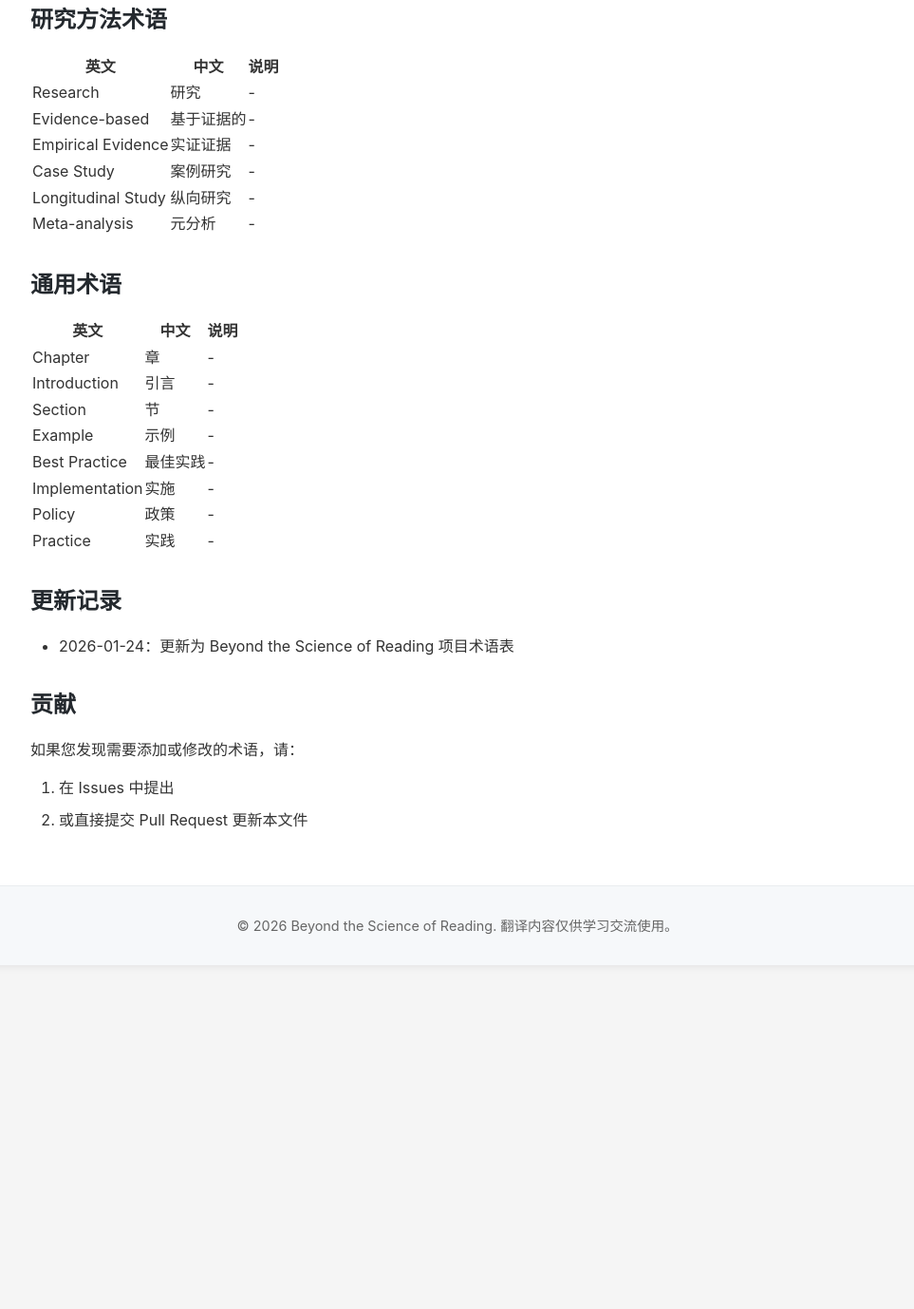
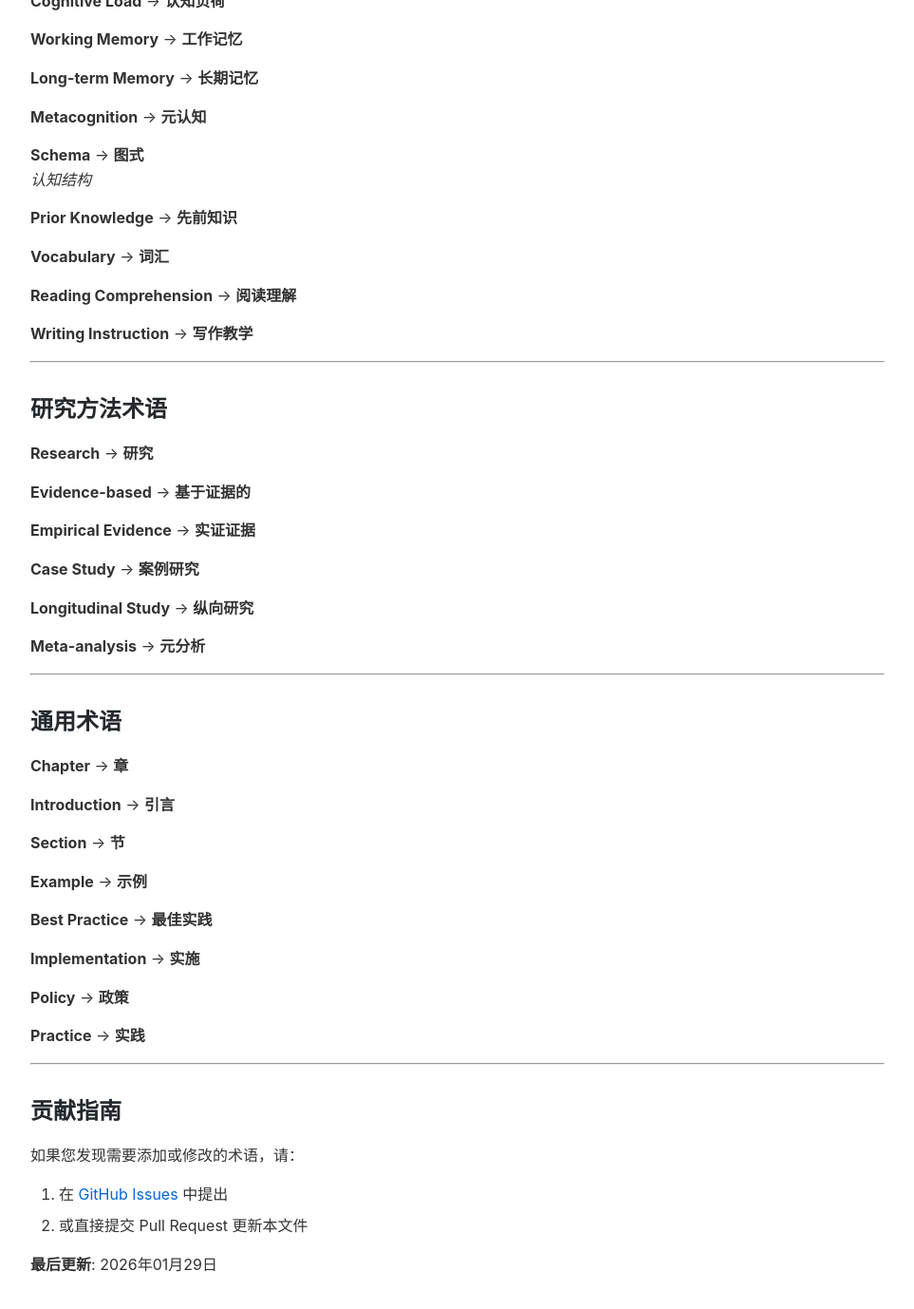
Before and after one commit to ShepherdWYQ/Beyond-the-Science-of-Reading, a Jekyll site: the page built from glossary.md, in a window 1280 px wide and 1400 px high, scrolled down 1647 px. Shown: the top 1378 px of the window at 95% size, without its empty margins (158-1121 px from the left). Built offline with Jekyll 4.4.1, drawn with Linux system fonts in a browser that asks for light colours; before the commit the page ends 2663 px from its top, so only the background shows below that; some of the changed text lies outside the part shown.

Commit message:
Fix UI issues: remove duplicate content, fix 404s, remove double titles, improve glossary spacing

```diff
--- a/SUMMARY.md
+++ b/SUMMARY.md
@@ -2,12 +2,10 @@
 layout: default
 title: 目录
 permalink: /SUMMARY.html
-hide_title: false
+hide_title: true
 ---
 
 # 目录
-
-* [Beyond the Science of Reading](chapters/Beyond-the-Science-of-Reading.html)
 
 ## 前言部分
 
--- a/glossary.md
+++ b/glossary.md
@@ -11,82 +11,128 @@
 
 ## 使用说明
 
-* 翻译时请优先使用本表中的术语翻译
-* 如果遇到新术语，请先在此表中添加后再使用
-* 保持术语翻译的一致性
+- 翻译时请优先使用本表中的术语翻译
+- 如果遇到新术语，请先在此表中添加后再使用
+- 保持术语翻译的一致性
+
+---
 
 ## 核心术语
 
-| 英文 | 中文 | 说明 |
-|------|------|------|
-| Science of Reading | 阅读科学 | - |
-| Science of Learning | 学习科学 | - |
-| Reading Wars | 阅读战争 | 关于阅读教学方法的辩论 |
-| Literacy Instruction | 读写教学 | - |
-| Reading Crisis | 阅读危机 | - |
-| Learning Crisis | 学习危机 | - |
-| Knowledge Gap | 知识差距 | - |
-| Background Knowledge | 背景知识 | - |
-| Content Knowledge | 内容知识 | - |
-| Domain Knowledge | 学科知识 | - |
-| Knowledge Building | 知识构建 | - |
-| Knowledge Network | 知识网络 | - |
-| Phonics | 自然拼读法 | - |
-| Whole Language | 全语言教学法 | - |
-| Decoding | 解码 | 阅读中的解码技能 |
-| Comprehension | 理解 | 阅读理解 |
-| Fluency | 流畅性 | 阅读流畅性 |
+**Science of Reading** → **阅读科学**
+
+**Science of Learning** → **学习科学**
+
+**Reading Wars** → **阅读战争**
+*关于阅读教学方法的辩论*
+
+**Literacy Instruction** → **读写教学**
+
+**Reading Crisis** → **阅读危机**
+
+**Learning Crisis** → **学习危机**
+
+**Knowledge Gap** → **知识差距**
+
+**Background Knowledge** → **背景知识**
+
+**Content Knowledge** → **内容知识**
+
+**Domain Knowledge** → **学科知识**
+
+**Knowledge Building** → **知识构建**
+
+**Knowledge Network** → **知识网络**
+
+**Phonics** → **自然拼读法**
+
+**Whole Language** → **全语言教学法**
+
+**Decoding** → **解码**
+*阅读中的解码技能*
+
+**Comprehension** → **理解**
+*阅读理解*
+
+**Fluency** → **流畅性**
+*阅读流畅性*
+
+---
 
 ## 教育术语
 
-| 英文 | 中文 | 说明 |
-|------|------|------|
-| Curriculum Design | 课程设计 | - |
-| Lesson Planning | 教学规划 | - |
-| Teaching Strategies | 教学策略 | - |
-| Instructional Design | 教学设计 | - |
-| Cognitive Science | 认知科学 | - |
-| Cognitive Load | 认知负荷 | - |
-| Working Memory | 工作记忆 | - |
-| Long-term Memory | 长期记忆 | - |
-| Metacognition | 元认知 | - |
-| Schema | 图式 | 认知结构 |
-| Prior Knowledge | 先前知识 | - |
-| Vocabulary | 词汇 | - |
-| Reading Comprehension | 阅读理解 | - |
-| Writing Instruction | 写作教学 | - |
+**Curriculum Design** → **课程设计**
+
+**Lesson Planning** → **教学规划**
+
+**Teaching Strategies** → **教学策略**
+
+**Instructional Design** → **教学设计**
+
+**Cognitive Science** → **认知科学**
+
+**Cognitive Load** → **认知负荷**
+
+**Working Memory** → **工作记忆**
+
+**Long-term Memory** → **长期记忆**
+
+**Metacognition** → **元认知**
+
+**Schema** → **图式**
+*认知结构*
+
+**Prior Knowledge** → **先前知识**
+
+**Vocabulary** → **词汇**
+
+**Reading Comprehension** → **阅读理解**
+
+**Writing Instruction** → **写作教学**
+
+---
 
 ## 研究方法术语
 
-| 英文 | 中文 | 说明 |
-|------|------|------|
-| Research | 研究 | - |
-| Evidence-based | 基于证据的 | - |
-| Empirical Evidence | 实证证据 | - |
-| Case Study | 案例研究 | - |
-| Longitudinal Study | 纵向研究 | - |
-| Meta-analysis | 元分析 | - |
+**Research** → **研究**
+
+**Evidence-based** → **基于证据的**
+
+**Empirical Evidence** → **实证证据**
+
+**Case Study** → **案例研究**
+
+**Longitudinal Study** → **纵向研究**
+
+**Meta-analysis** → **元分析**
+
+---
 
 ## 通用术语
 
-| 英文 | 中文 | 说明 |
-|------|------|------|
-| Chapter | 章 | - |
-| Introduction | 引言 | - |
-| Section | 节 | - |
-| Example | 示例 | - |
-| Best Practice | 最佳实践 | - |
-| Implementation | 实施 | - |
-| Policy | 政策 | - |
-| Practice | 实践 | - |
+**Chapter** → **章**
 
-## 更新记录
+**Introduction** → **引言**
 
-* 2026-01-24：更新为 Beyond the Science of Reading 项目术语表
+**Section** → **节**
 
-## 贡献
+**Example** → **示例**
+
+**Best Practice** → **最佳实践**
+
+**Implementation** → **实施**
+
+**Policy** → **政策**
+
+**Practice** → **实践**
+
+---
+
+## 贡献指南
 
 如果您发现需要添加或修改的术语，请：
 
-1. 在 Issues 中提出
+1. 在 [GitHub Issues](https://github.com/ShepherdWYQ/Beyond-the-Science-of-Reading/issues) 中提出
 2. 或直接提交 Pull Request 更新本文件
+
+**最后更新**: {{ site.time | date: "%Y年%m月%d日" }}
```
Also changed, not shown: other parts of glossary.md (+1 -1 lines), chapters/Acknowledgments.md (added, +15 -0 lines), chapters/Chapter 1_ How Embracing All of the Science of Reading Can Get Us Past the Old Debates.md (+1 -1 lines), chapters/Chapter 2_ Why the Reading Crisis Is Actually a Learning Crisis.md (+1 -1 lines), chapters/Dedication.md (added, +15 -0 lines), chapters/Introduction.md (added, +15 -0 lines), chapters/Praise.md (added, +15 -0 lines), _config.yml (line endings or trailing spaces).
